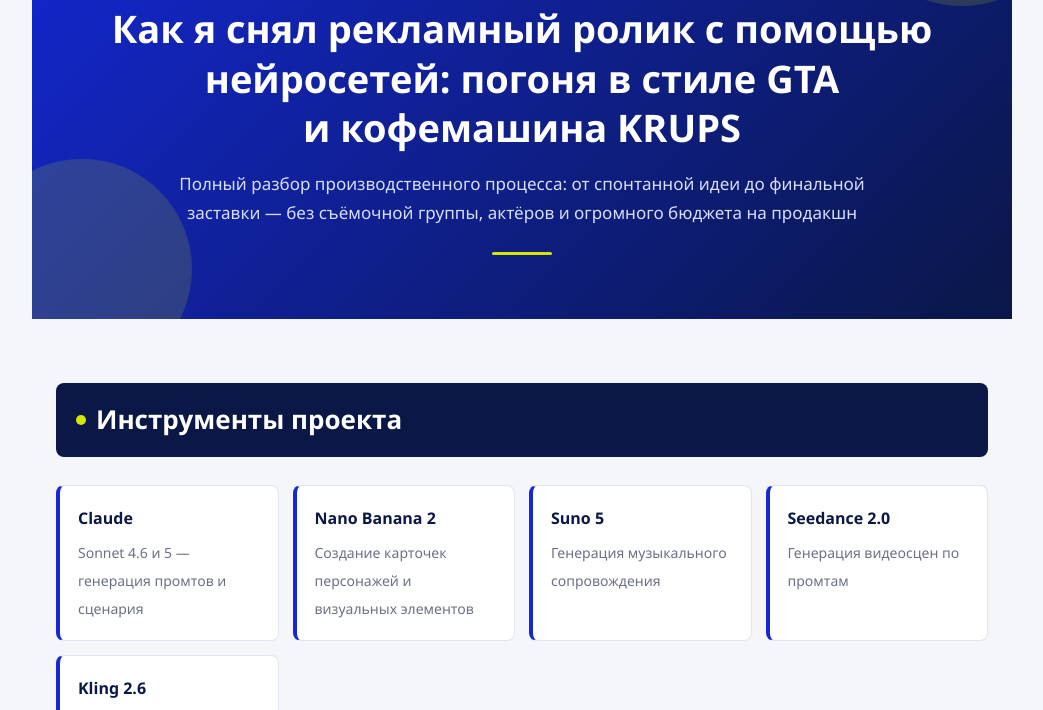
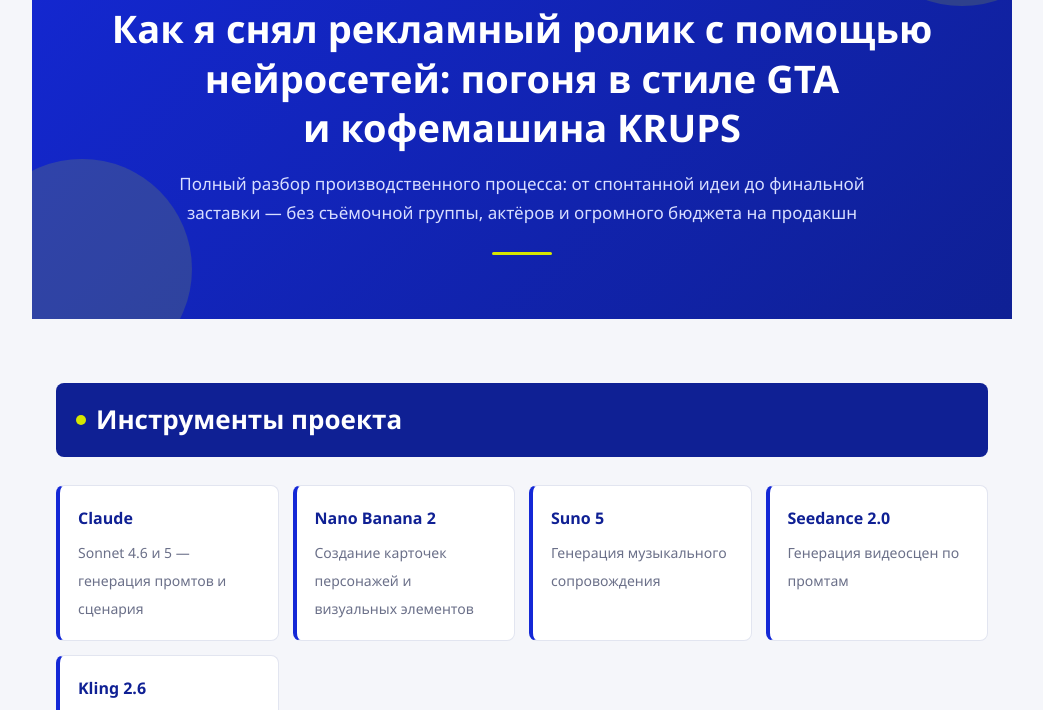
Before and after one commit to vladimirderka4mi89-a11y/.github.io, a plain HTML site: page index.html in a window 1280 px wide. Shown: the part 154-864 px from the top of the page, without its empty margins (118-1161 px from the left). Drawn offline with Linux system fonts and the light colour scheme.

Commit message:
Update style.css

```diff
--- a/style.css
+++ b/style.css
@@ -1,13 +1,13 @@
  :root {
         --primary-blue: #1428D6;
-        --dark-blue: #0A1747;
+        --dark-blue: #0F2094;
         --accent-lime: #D6E600;
         --bg: #F5F6FA;
         --surface: #FFFFFF;
         --text: #1A1A2E;
         --muted: #6B7089;
         --border: #E2E5F0;
-        --code-bg: #0A1747;
+        --code-bg: #0F2094;
         --code-text: #E8ECFF;
     }
     * { box-sizing: border-box; }
```
